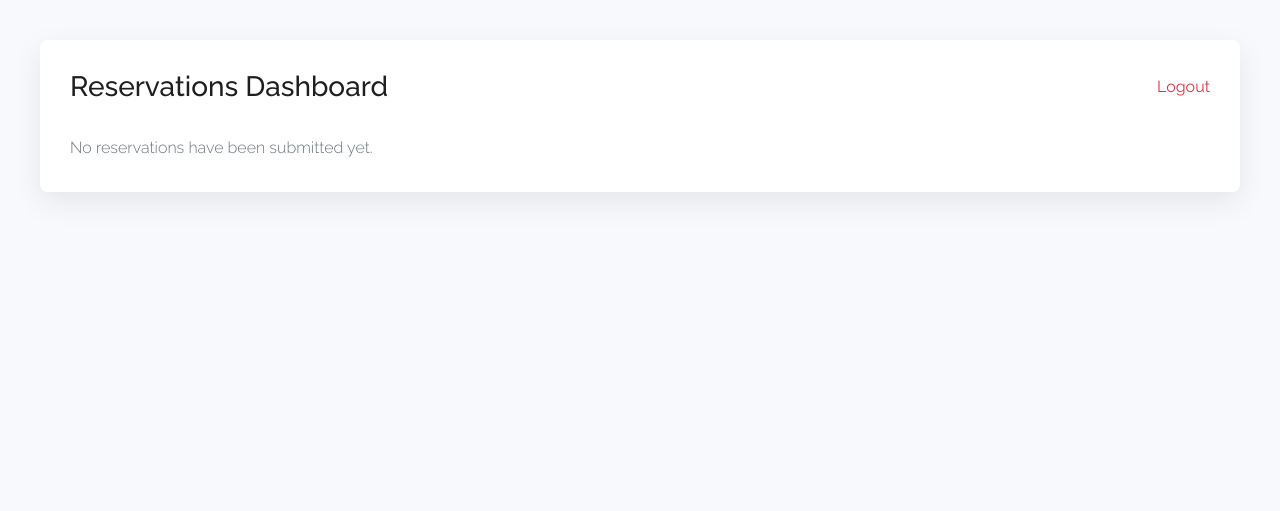
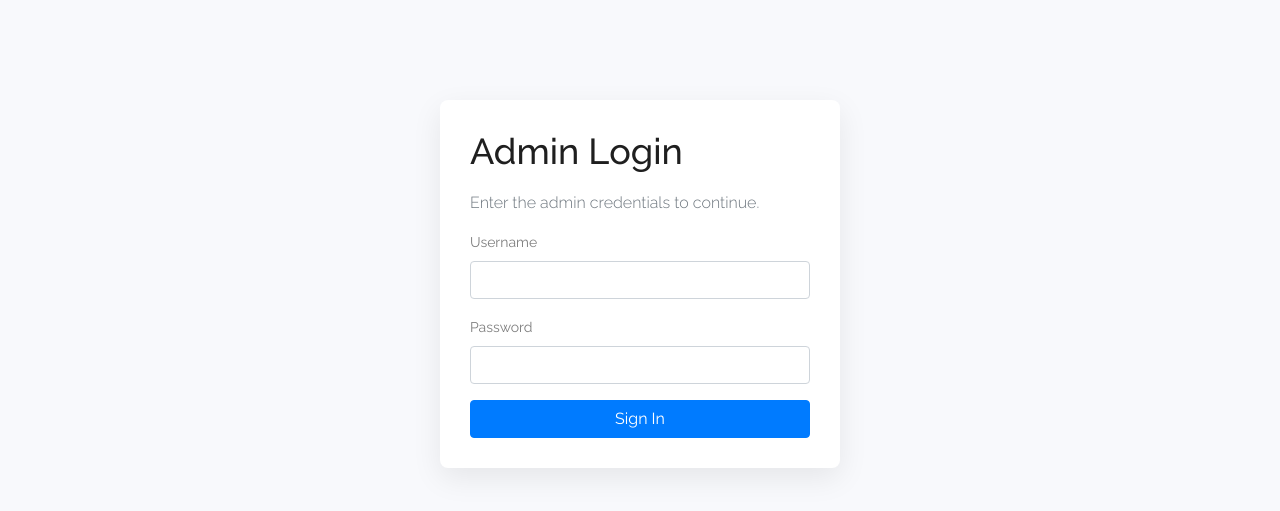
Before and after one commit to Gabszy10/timo, a PHP site: page /admin.php in a window 1280 px wide. Shown: the top 511 px of the page. Run offline with PHP 8.4, Linux system fonts and the light colour scheme; data that the repository does not hold is empty.

Commit message:
Add basic admin login gate

```diff
--- a/admin.php
+++ b/admin.php
@@ -4,10 +4,7 @@ session_start();
 require_once __DIR__ . '/includes/db_connection.php';
 
 const ADMIN_LOGIN_ACTION = 'login';
-const ADMIN_STATUS_UPDATE_ACTION = 'update_status'; {
-    $connection = get_db_connection();
-
-}
+const ADMIN_STATUS_UPDATE_ACTION = 'update_status';
 
 /**
  * Fetch all reservations ordered by creation date.
@@ -76,6 +73,12 @@ function update_reservation_status(int $reservationId, string $status): void
 }
 
 $loginError = '';
+$submittedUsername = '';
+
+function admin_credentials_are_valid(string $username, string $password): bool
+{
+    return $username === 'admin' && $password === 'admin';
+}
 
 if (isset($_GET['logout'])) {
     $_SESSION = [];
@@ -88,8 +91,61 @@ if (isset($_GET['logout'])) {
     exit;
 }
 
+$isLoggedIn = isset($_SESSION['admin_authenticated']) && $_SESSION['admin_authenticated'] === true;
+
+$flashSuccess = $_SESSION['admin_flash_success'] ?? '';
+$flashError = $_SESSION['admin_flash_error'] ?? '';
+unset($_SESSION['admin_flash_success'], $_SESSION['admin_flash_error']);
+
+if ($_SERVER['REQUEST_METHOD'] === 'POST') {
+    $action = $_POST['action'] ?? '';
+
+    if ($action === ADMIN_LOGIN_ACTION) {
+        $username = trim((string) ($_POST['username'] ?? ''));
+        $password = (string) ($_POST['password'] ?? '');
+
+        if (admin_credentials_are_valid($username, $password)) {
+            session_regenerate_id(true);
+            $_SESSION['admin_authenticated'] = true;
+            $_SESSION['admin_flash_success'] = 'Logged in successfully.';
+            header('Location: admin.php');
+            exit;
+        }
+
+        $loginError = 'Invalid username or password.';
+        $submittedUsername = $username;
+    } elseif ($action === ADMIN_STATUS_UPDATE_ACTION) {
+        if (!$isLoggedIn) {
+            $_SESSION['admin_flash_error'] = 'Please log in to manage reservations.';
+            header('Location: admin.php');
+            exit;
+        }
+
+        $reservationId = filter_input(INPUT_POST, 'reservation_id', FILTER_VALIDATE_INT);
+        $status = $_POST['status'] ?? '';
+
+        try {
+            if ($reservationId === false || $reservationId === null) {
+                throw new InvalidArgumentException('Invalid reservation selected.');
+            }
+
+            update_reservation_status($reservationId, $status);
+            $_SESSION['admin_flash_success'] = 'Reservation status updated successfully.';
+        } catch (Throwable $exception) {
+            $_SESSION['admin_flash_error'] = $exception->getMessage();
+        }
+
+        header('Location: admin.php');
+        exit;
+    }
+}
+
+$isLoggedIn = isset($_SESSION['admin_authenticated']) && $_SESSION['admin_authenticated'] === true;
 $reservations = [];
+
+if ($isLoggedIn) {
     $reservations = fetch_reservations();
+}
 
 
 
@@ -298,6 +354,7 @@ function format_reservation_created_at(?string $createdAt): string
             inset: 0;
             border-radius: inherit;
             opacity: 0.08;
+            pointer-events: none;
         }
 
         .status-column h2 {
@@ -421,11 +478,45 @@ function format_reservation_created_at(?string $createdAt): string
 </head>
 
 <body>
+    <?php if (!$isLoggedIn): ?>
+        <div class="login-card">
+            <h1 class="mb-3">Admin Login</h1>
+            <p class="text-muted">Enter the admin credentials to continue.</p>
+            <?php if ($loginError !== ''): ?>
+                <div class="alert alert-danger" role="alert">
+                    <?php echo htmlspecialchars($loginError, ENT_QUOTES, 'UTF-8'); ?>
+                </div>
+            <?php endif; ?>
+            <form method="post" action="admin.php">
+                <input type="hidden" name="action" value="<?php echo ADMIN_LOGIN_ACTION; ?>">
+                <div class="form-group">
+                    <label for="username">Username</label>
+                    <input type="text" class="form-control" id="username" name="username"
+                        value="<?php echo htmlspecialchars($submittedUsername, ENT_QUOTES, 'UTF-8'); ?>" required>
+                </div>
+                <div class="form-group">
+                    <label for="password">Password</label>
+                    <input type="password" class="form-control" id="password" name="password" required>
+                </div>
+                <button type="submit" class="btn btn-primary btn-block">Sign In</button>
+            </form>
+        </div>
+    <?php else: ?>
         <div class="admin-wrapper">
             <div class="admin-header">
                 <h1>Reservations Dashboard</h1>
                 <a class="logout-link" href="admin.php?logout=1">Logout</a>
             </div>
+            <?php if ($flashSuccess !== ''): ?>
+                <div class="alert alert-success" role="alert">
+                    <?php echo htmlspecialchars($flashSuccess, ENT_QUOTES, 'UTF-8'); ?>
+                </div>
+            <?php endif; ?>
+            <?php if ($flashError !== ''): ?>
+                <div class="alert alert-danger" role="alert">
+                    <?php echo htmlspecialchars($flashError, ENT_QUOTES, 'UTF-8'); ?>
+                </div>
+            <?php endif; ?>
             <?php if (count($reservations) === 0): ?>
                 <p class="text-muted mb-0">No reservations have been submitted yet.</p>
             <?php else: ?>
@@ -548,6 +639,7 @@ function format_reservation_created_at(?string $createdAt): string
                 </div>
             <?php endif; ?>
         </div>
+    <?php endif; ?>
 
     <script src="js/vendor/modernizr-3.5.0.min.js"></script>
     <script src="js/vendor/jquery-1.12.4.min.js"></script>
```
Lines whose indentation alone changed are shown as unchanged.
